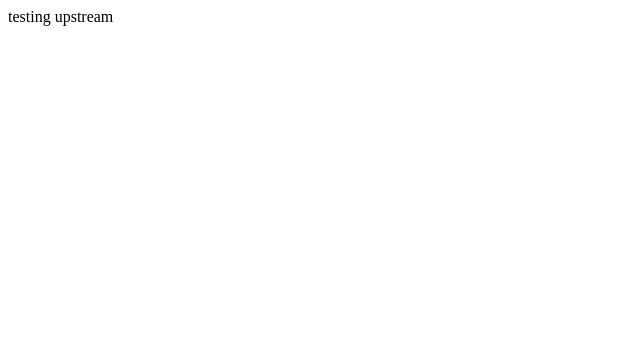
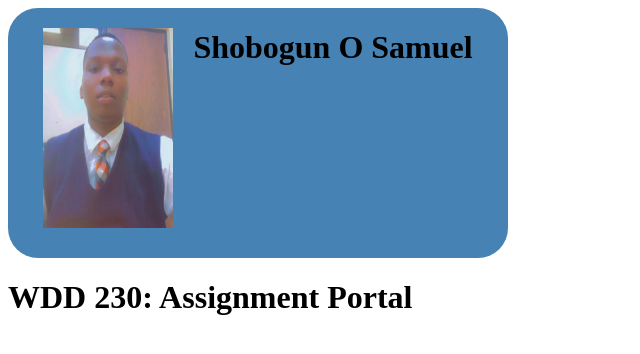
Before and after one commit to Leuma/wdd230, a plain HTML site: page wdd230/index.html in a window 1280 px wide. Shown: the whole page, without its empty margins (0-640 px from the left). Drawn offline with Linux system fonts and the light colour scheme.

Commit message:
checking updates

```diff
--- a/wdd230/index.html
+++ b/wdd230/index.html
@@ -1 +1,26 @@
-testing upstream
+<!DOCTYPE html>
+<html lang="en">
+
+<head>
+    <meta charset="UTF-8">
+    <meta http-equiv="X-UA-Compatible" content="IE=edge">
+    <meta name="viewport" content="width=device-width, initial-scale=1.0">
+    <title>Leumas</title>
+    <link rel="stylesheet" type="text/css" href="styles.css" />
+</head>
+
+<body>
+    <div>
+        <div class="first-div">
+            <img src="./image/wdd230picture.jpeg" class="image-size" alt="photo-me">
+            <h1 class="first-text">Shobogun O Samuel</h1>
+        </div>
+        <div>
+            <h1>WDD 230: Assignment Portal</h1>
+
+
+        </div>
+    </div>
+</body>
+
+</html>
--- /dev/null
+++ b/wdd230/styles.css
@@ -0,0 +1,16 @@
+.first-div {
+    display: flex;
+    width: 500px;
+    background-color: steelblue;
+    justify-content: center;
+    gap: 20px;
+    height: 250px;
+    border-radius: 30px;
+
+}
+.image-size {
+    width: 130px;
+    height: 200px;
+    margin-top: 20px;
+}
+            <h1 class="first-text">Shobogun O Samuel</h1>
```
Also changed, not shown: wdd230/image/wdd230picture.jpeg (added).
